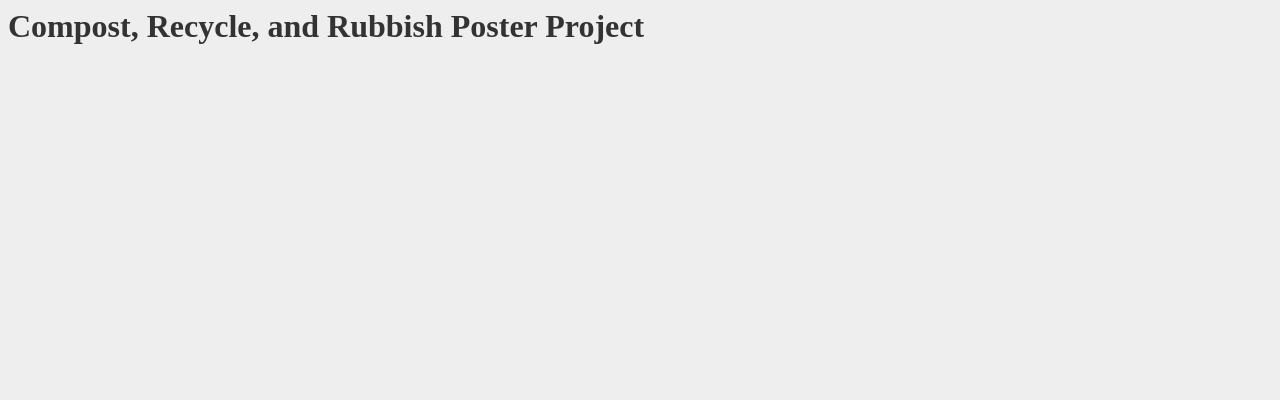
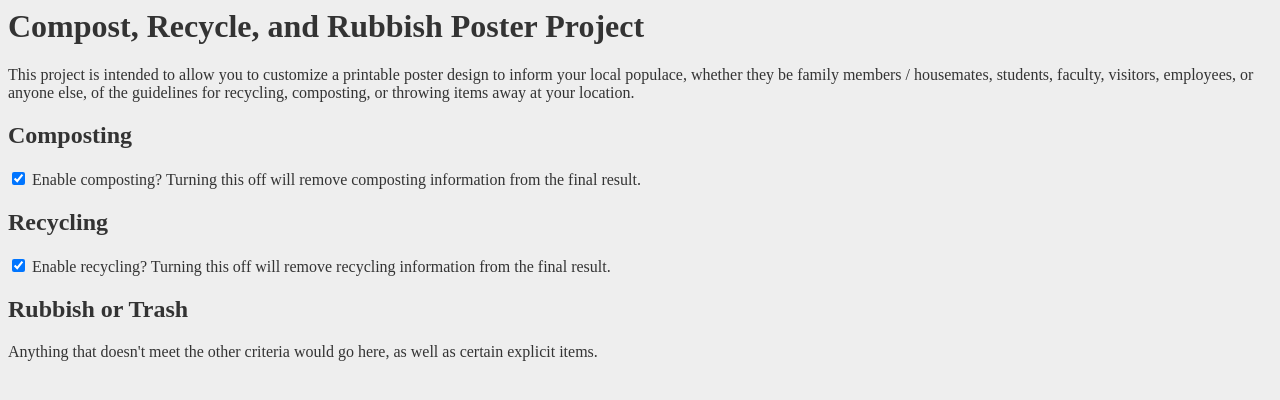
Before and after one commit to cdwiegand/recycle-compost-rubbish-poster, a plain HTML site: page index.html in a window 1280 px wide. Drawn offline with Linux system fonts and the light colour scheme.

Commit message:
add some initial UI

```diff
--- a/index.html
+++ b/index.html
@@ -9,5 +9,21 @@
   <body>
     <script async src="./index.js"></script>
     <h1>Compost, Recycle, and Rubbish Poster Project</h1>
+    <p>This project is intended to allow you to customize a printable poster design to inform your local populace, whether they be family members / housemates, students, faculty, visitors, employees, or anyone else, of the guidelines for recycling, composting, or throwing items away at your location.</p>
+    <section id="composting">
+      <h1>Composting</h1>
+      <input type="checkbox" aria-required="false" checked id="chk_composting" name="chk_composting" />
+      <label for="chk_composting">Enable composting? Turning this off will remove composting information from the final result.</label>
+    </section>
+    <section id="recycling">
+      <h1>Recycling</h1>
+      <input type="checkbox" aria-required="false" checked id="chk_recycling" name="chk_recycling" />
+      <label for="chk_recycling">Enable recycling? Turning this off will remove recycling information from the final result.</label>
+    </section>
+    <section id="rubbish">
+      <h1>Rubbish or Trash</h1>
+      <p>Anything that doesn't meet the other criteria would go here, as well as certain explicit items.</p>
+
+    </section>
   </body>
 </html>
```
